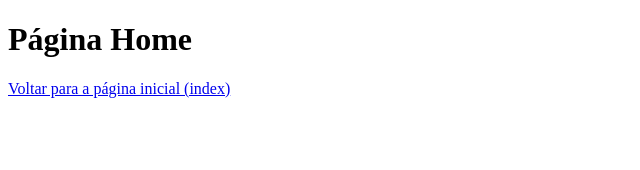
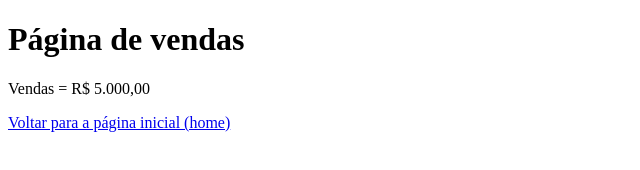
Before and after one commit to Edujgsilva/aulagithub, a plain HTML site: page Vendas.html in a window 1280 px wide. Shown: the whole page, without its empty margins (0-640 px from the left). Drawn offline with Linux system fonts and the light colour scheme.

Commit message:
Acrescentado valor das vendas e outras correções

```diff
--- a/Vendas.html
+++ b/Vendas.html
@@ -7,7 +7,8 @@
     <title>Document</title>
 </head>
 <body>
-    <h1>Página Home</h1>
-    <a href="index.html">Voltar para a página inicial (index)</a>
+    <h1>Página de vendas</h1>
+    <p>Vendas = R$ 5.000,00</p>
+    <a href="index.html">Voltar para a página inicial (home)</a>
 </body>
 </html>
```
Also changed, not shown: index.html (+1 -1 lines).
